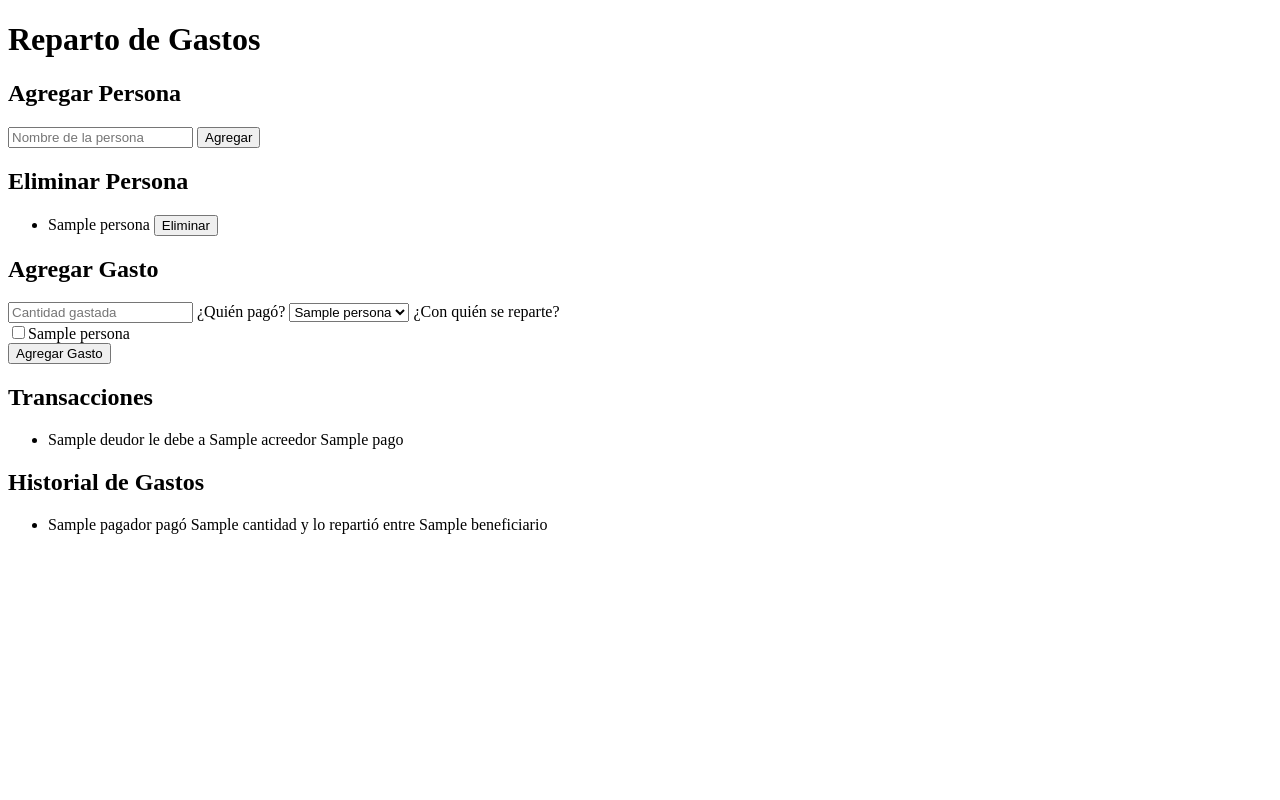
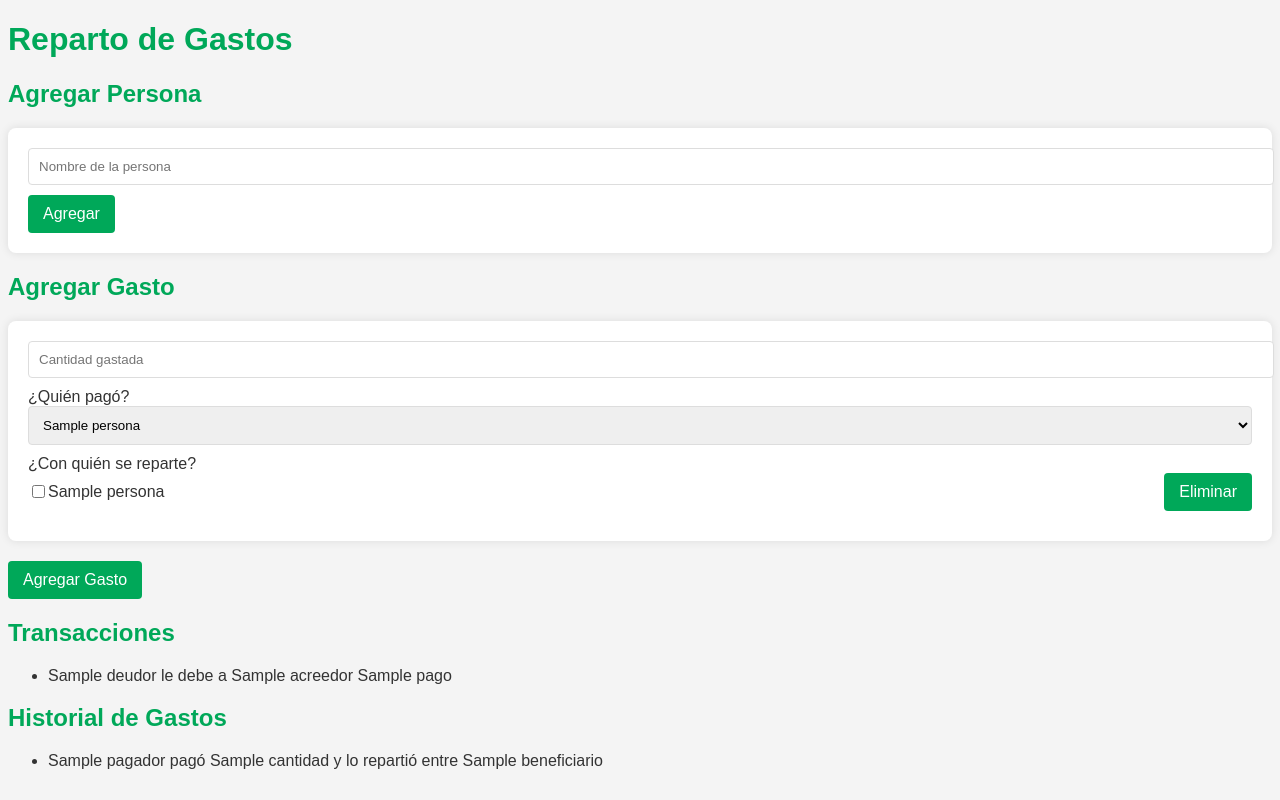
Before and after one commit to jhoyocartes/AppGastos, a Flask app: template templates/index.html in a window 1280 px wide. Run offline with Flask 3, Linux system fonts and the light colour scheme; the template is opened without the code that fills it: most values are stand-ins (such as "Sample title", 1, 10 or a date in 2020).

Commit message:
Implementar funcionalidad para eliminar personas y ajustar formato de transacciones

```diff
--- a/app.py
+++ b/app.py
@@ -107,9 +107,6 @@
     deudores = [(p, s) for p, s in saldos.items() if s < 0]
     acreedores = [(p, s) for p, s in saldos.items() if s > 0]
 
-    print("Deudores:", deudores)  # Añadir para debugging
-    print("Acreedores:", acreedores)  # Añadir para debugging
-
     transacciones = []
 
     while deudores and acreedores:
@@ -117,7 +114,7 @@
         acreedor, credito = acreedores.pop(0)
 
         pago = min(-deuda, credito)
-        transacciones.append((deudor, acreedor, pago))
+        transacciones.append((deudor, acreedor, f"${pago:.2f}"))  # Formatear con $ y 2 decimales
 
         deuda += pago
         credito -= pago
@@ -130,5 +127,6 @@
     return transacciones
 
 
+
 if __name__ == '__main__':
     app.run(debug=True)
--- a/static/styles.css
+++ b/static/styles.css
@@ -0,0 +1,70 @@
+/* styles.css */
+
+/* Estilos generales */
+body {
+    font-family: Arial, sans-serif;
+    background-color: #f4f4f4;
+    color: #333;
+}
+
+h1, h2 {
+    color: #00a859; /* Color verde Racing Club */
+}
+
+/* Estilos del formulario */
+form {
+    background-color: #ffffff;
+    padding: 20px;
+    border-radius: 8px;
+    box-shadow: 0 0 10px rgba(0, 0, 0, 0.1);
+    margin-bottom: 20px;
+}
+
+input[type="text"],
+input[type="number"],
+select {
+    width: 100%;
+    padding: 10px;
+    margin-bottom: 10px;
+    border: 1px solid #ddd;
+    border-radius: 4px;
+}
+
+input[type="submit"] {
+    background-color: #00a859; /* Color verde Racing Club */
+    color: #ffffff;
+    padding: 10px 15px;
+    border: none;
+    border-radius: 4px;
+    cursor: pointer;
+    font-size: 16px;
+}
+
+input[type="submit"]:hover {
+    background-color: #008d3d; /* Color verde más oscuro */
+}
+
+/* Estilos de las personas */
+.beneficiario-container {
+    display: flex;
+    align-items: center;
+    margin-bottom: 10px;
+}
+
+.beneficiario-label {
+    margin-right: 10px;
+    flex-grow: 1;
+}
+
+.beneficiario-form {
+    display: inline;
+}
+
+.beneficiario-form input[type="submit"] {
+    background-color: #d9534f; /* Rojo para el botón de eliminar */
+    color: #ffffff;
+}
+
+.beneficiario-form input[type="submit"]:hover {
+    background-color: #c9302c; /* Rojo más oscuro */
+}
--- a/templates/index.html
+++ b/templates/index.html
@@ -1,10 +1,13 @@
 <!DOCTYPE html>
 <html lang="en">
+
 <head>
     <meta charset="UTF-8">
     <meta name="viewport" content="width=device-width, initial-scale=1.0">
     <title>Reparto de Gastos</title>
+    <link rel="stylesheet" href="{{ url_for('static', filename='styles.css') }}">
 </head>
+
 <body>
     <h1>Reparto de Gastos</h1>
 
@@ -14,18 +17,7 @@
         <input type="submit" value="Agregar">
     </form>
 
-    <h2>Eliminar Persona</h2>
-    <ul>
-        {% for persona in personas %}
-            <li>
-                {{ persona }}
-                <form action="{{ url_for('eliminar_persona') }}" method="POST" style="display:inline;">
-                    <input type="hidden" name="nombre" value="{{ persona }}">
-                    <input type="submit" value="Eliminar" onclick="return confirm('¿Estás seguro de que quieres eliminar a {{ persona }}?');">
-                </form>
-            </li>
-        {% endfor %}
-    </ul>
+
 
     <h2>Agregar Gasto</h2>
     <form action="{{ url_for('index') }}" method="POST">
@@ -39,25 +31,37 @@
         </select>
 
         <label>¿Con quién se reparte?</label><br>
-        {% for persona in personas %}
-            <input type="checkbox" name="beneficiarios" value="{{ persona }}">{{ persona }}<br>
-        {% endfor %}
+        <div>
+            {% for persona in personas %}
+                <div class="beneficiario-container">
+                    <input type="checkbox" name="beneficiarios" value="{{ persona }}" id="{{ persona }}">
+                    <label for="{{ persona }}" class="beneficiario-label">{{ persona }}</label>
+                    <form action="{{ url_for('eliminar_persona') }}" method="POST" class="beneficiario-form">
+                        <input type="hidden" name="nombre" value="{{ persona }}">
+                        <input type="submit" value="Eliminar" onclick="return confirm('¿Estás seguro de que quieres eliminar a {{ persona }}?');">
+                    </form>
+                </div>
+            {% endfor %}
+        </div>
 
         <input type="submit" value="Agregar Gasto">
     </form>
 
+
     <h2>Transacciones</h2>
     <ul>
         {% for deudor, acreedor, pago in transacciones %}
-            <li>{{ deudor }} le debe a {{ acreedor }} {{ pago }}</li>
+        <li>{{ deudor }} le debe a {{ acreedor }} {{ pago }}</li>
         {% endfor %}
     </ul>
 
     <h2>Historial de Gastos</h2>
     <ul>
         {% for gasto in gastos %}
-            <li>{{ gasto.pagador }} pagó {{ gasto.cantidad }} y lo repartió entre {{ gasto.beneficiarios | join(', ') }}</li>
+        <li>{{ gasto.pagador }} pagó {{ gasto.cantidad }} y lo repartió entre {{ gasto.beneficiarios | join(', ') }}
+        </li>
         {% endfor %}
     </ul>
 </body>
+
 </html>
```
